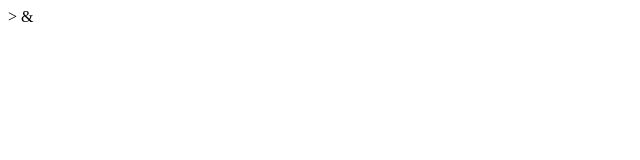
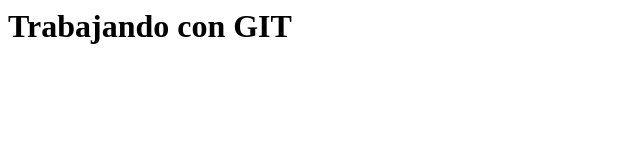
Before and after one commit to YtzhakC/dir-clase-c4, a plain HTML site: page index.html in a window 1280 px wide. Shown: the whole page, without its empty margins (0-640 px from the left). Drawn offline with Linux system fonts and the light colour scheme.

Commit message:
Agregando título a la página

```diff
--- a/index.html
+++ b/index.html
@@ -1,11 +1,8 @@
-<!DOCTYPE html>
-<html lang="en">
-<head>
-    <meta charset="UTF-8">
-    <meta name="viewport" content="width=device-width, initial-scale=1.0">
-    <title>Document</title>
-</head>
-<body>
-    > &
-</body>
+<html>
+    <head>
+    </head>
+
+    <body>
+        <h1>Trabajando con GIT</h1>
+    </body>
 </html>
```
